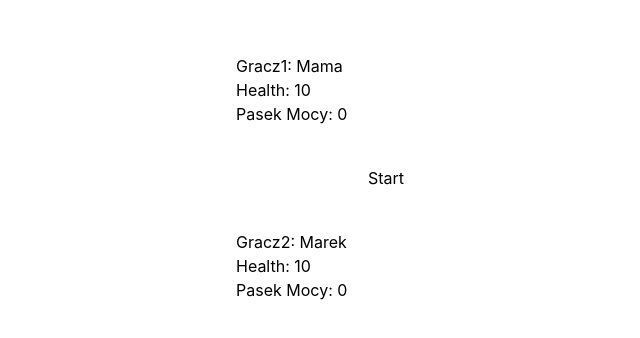
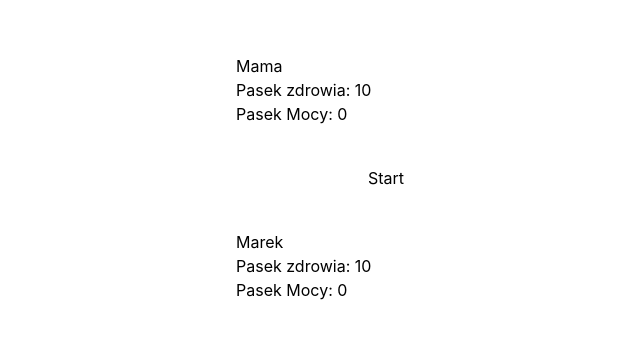
Before and after one commit to malgorzatakapuscinska/math-game, a Vue app: page / in a window 1280 px wide. Shown: the part 222-560 px from the top of the page, without its empty margins (254-894 px from the left). Built offline with nearby package versions, Linux system fonts and the light colour scheme.

Commit message:
Move players view to PlayerPanel component

```diff
--- a/package.json
+++ b/package.json
@@ -1,4 +1,7 @@
 {
+  "engines": {
+    "node": "24.16.0"
+  },
   "name": "math-game",
   "private": true,
   "version": "0.0.0",
--- /dev/null
+++ b/src/components/PlayerPanel.vue
@@ -0,0 +1,21 @@
+<script setup lang="ts">
+import type { Player } from "../types/player";
+const { player, currentPlayerId } = defineProps<{
+  player: Player;
+  currentPlayerId: number | null;
+}>();
+</script>
+
+<template>
+  <div class="relative">
+    <p>{{ player.name }}</p>
+    <div
+      class="bg-blue-500 absolute right-1 top-0"
+      v-if="currentPlayerId === player.id"
+    >
+      <span class="text-white">Gracz aktywny</span>
+    </div>
+  </div>
+  <p>Pasek zdrowia: {{ player.hp }}</p>
+  <p>Pasek Mocy: {{ player.power }}</p>
+</template>
--- a/src/components/PlayingTable.vue
+++ b/src/components/PlayingTable.vue
@@ -12,11 +12,18 @@ import type { RoundState } from "../types/round-state";
 import { players as initialPlayers } from "../data/players";
 import { roundState as initiaRoundState } from "../data/round-stete";
 import { MIN_HP, MAX_HP, MIN_POWER, MAX_POWER } from "../assets/game-rules";
+import type { GameConfig } from "../types/gameConfig";
+import PlayerPanel from "./PlayerPanel.vue";
 
 /*
 Informacja czy gra została rozpoczęta.
 */
 const gameStarted = ref(false);
+
+const gameConfig = ref<GameConfig>({
+  levelId: 0,
+  operation: "*",
+});
 
 /**
 Tablica wszystkich pytań dostępnych w bieżącej rozgrywce.
@@ -66,20 +73,8 @@ const resetPlayerStats = () => {
  * @param answers
  */
 
-const setRoundState = (
-  roundNo: number | null,
-  currentPlayerId: number,
-  opponentId: number,
-  currentQuestion: Question | null,
-  answers: number[],
-) => {
-  roundState.value = {
-    roundNo,
-    currentPlayerId,
-    opponentId,
-    currentQuestion,
-    answers,
-  };
+const setRoundState = (state: RoundState) => {
+  roundState.value = state;
 };
 
 const randomIndex = (): number =>
@@ -110,25 +105,32 @@ const startGame = () => {
   resetPlayerStats();
   gameStarted.value = false;
   gameWinnerId.value = null;
-  const initialPlayerId = playersData.value[randomIndex()].id;
+  const currentPlayerId = playersData.value[randomIndex()].id;
   const opponentId = playersData.value.filter(
-    (player) => player.id !== initialPlayerId,
+    (player) => player.id !== currentPlayerId,
   )[0].id;
-  questions.value = shuffle(generateQuestions(2, 4));
+  const roundNo = 0;
+  questions.value = shuffle(generateQuestions(3, 6));
   const currentQuestion = drawQuestion(questions.value);
 
   if (!currentQuestion) return;
 
   const possibleAnswers = generatePossibleAnswers(
     currentQuestion.answer,
-    2,
-    40,
+    3,
+    60,
     5,
   );
 
   const answers = generateAnswers(possibleAnswers, currentQuestion.answer);
 
-  setRoundState(1, initialPlayerId, opponentId, currentQuestion, answers);
+  setRoundState({
+    roundNo,
+    currentPlayerId,
+    opponentId,
+    currentQuestion,
+    answers,
+  });
 
   gameStarted.value = true;
 };
@@ -285,7 +287,7 @@ const handleAnswerClick = (answer: number | null) => {
   const opponent = getPlayerByID(opponentId);
   const nextQuestion: Question | null = drawQuestion(questions.value);
   const nextAnswers: number[] | null = generateAnswers(
-    generatePossibleAnswers(nextQuestion!.answer, 2, 40, 5),
+    generatePossibleAnswers(nextQuestion!.answer, 3, 60, 5),
     nextQuestion!.answer,
   );
 
@@ -314,13 +316,13 @@ const handleAnswerClick = (answer: number | null) => {
     roundNo = null;
   } else roundNo = (roundNo ?? 0) + 1;
 
-  setRoundState(
+  setRoundState({
     roundNo,
-    opponentId!,
-    currentPlayerId!,
-    nextQuestion,
-    nextAnswers,
-  );
+    opponentId: currentPlayerId,
+    currentPlayerId: opponentId,
+    currentQuestion: nextQuestion,
+    answers: nextAnswers,
+  });
 
   if (gameWinnerId.value !== null) {
     gameStarted.value = false;
@@ -336,17 +338,10 @@ const handleAnswerClick = (answer: number | null) => {
     class="flex flex-col gap-10 justify-center items-center h-screen"
   >
     <div class="w-[300px]" v-if="gamePlayers.length >= 2">
-      <div class="relative">
-        <p>Gracz1: {{ gamePlayers[0]?.name }}</p>
-        <div
-          class="bg-blue-500 absolute right-1 top-0"
-          v-if="roundState.currentPlayerId === 0"
-        >
-          <span class="text-white">Gracz aktywny</span>
-        </div>
-      </div>
-      <p>Health: {{ gamePlayers[0]?.hp }}</p>
-      <p>Pasek Mocy: {{ gamePlayers[0]?.power }}</p>
+      <PlayerPanel
+        :player="playersData[0]"
+        :current-player-id="roundState.currentPlayerId"
+      />
     </div>
     <div
       id="question"
@@ -377,17 +372,10 @@ const handleAnswerClick = (answer: number | null) => {
       </button>
     </div>
     <div id="player2-table" class="w-[300px]" v-if="gamePlayers.length >= 2">
-      <div class="relative">
-        <p>Gracz2: {{ gamePlayers[1]?.name }}</p>
-        <div
-          class="bg-blue-500 absolute right-1 top-0"
-          v-if="roundState.currentPlayerId === 1"
-        >
-          <span class="text-white">Gracz aktywny</span>
-        </div>
-      </div>
-      <p>Health: {{ gamePlayers[1]?.hp }}</p>
-      <p>Pasek Mocy: {{ gamePlayers[1]?.power }}</p>
+      <PlayerPanel
+        :player="playersData[1]"
+        :current-player-id="roundState.currentPlayerId"
+      />
     </div>
   </section>
 </template>
--- /dev/null
+++ b/src/data/levels.ts
@@ -0,0 +1,13 @@
+import type { Level } from "../types/level";
+
+export const levels: Level[] = [
+  {
+    name: "łatwy",
+    id: 0,
+  },
+  {
+    name: "normalny",
+    id: 1,
+  },
+  { name: "trudny", id: 2 },
+];
--- /dev/null
+++ b/src/types/gameConfig.ts
@@ -0,0 +1,6 @@
+import type { Level } from "../types/level";
+
+export interface GameConfig {
+  levelId: number;
+  operation: string;
+}
--- /dev/null
+++ b/src/types/level.ts
@@ -0,0 +1,4 @@
+export interface Level {
+  name: string;
+  id: number | null;
+}
```
